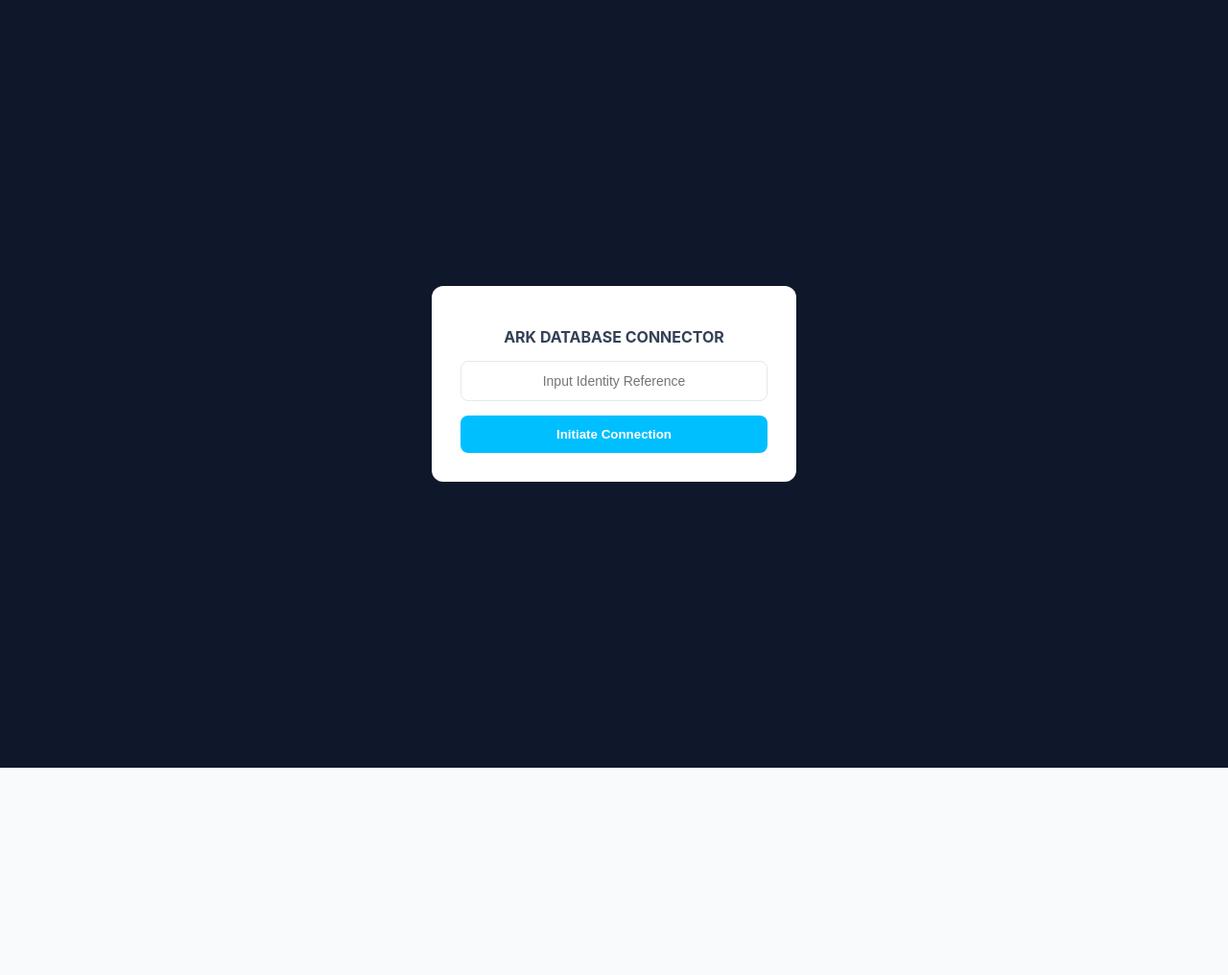
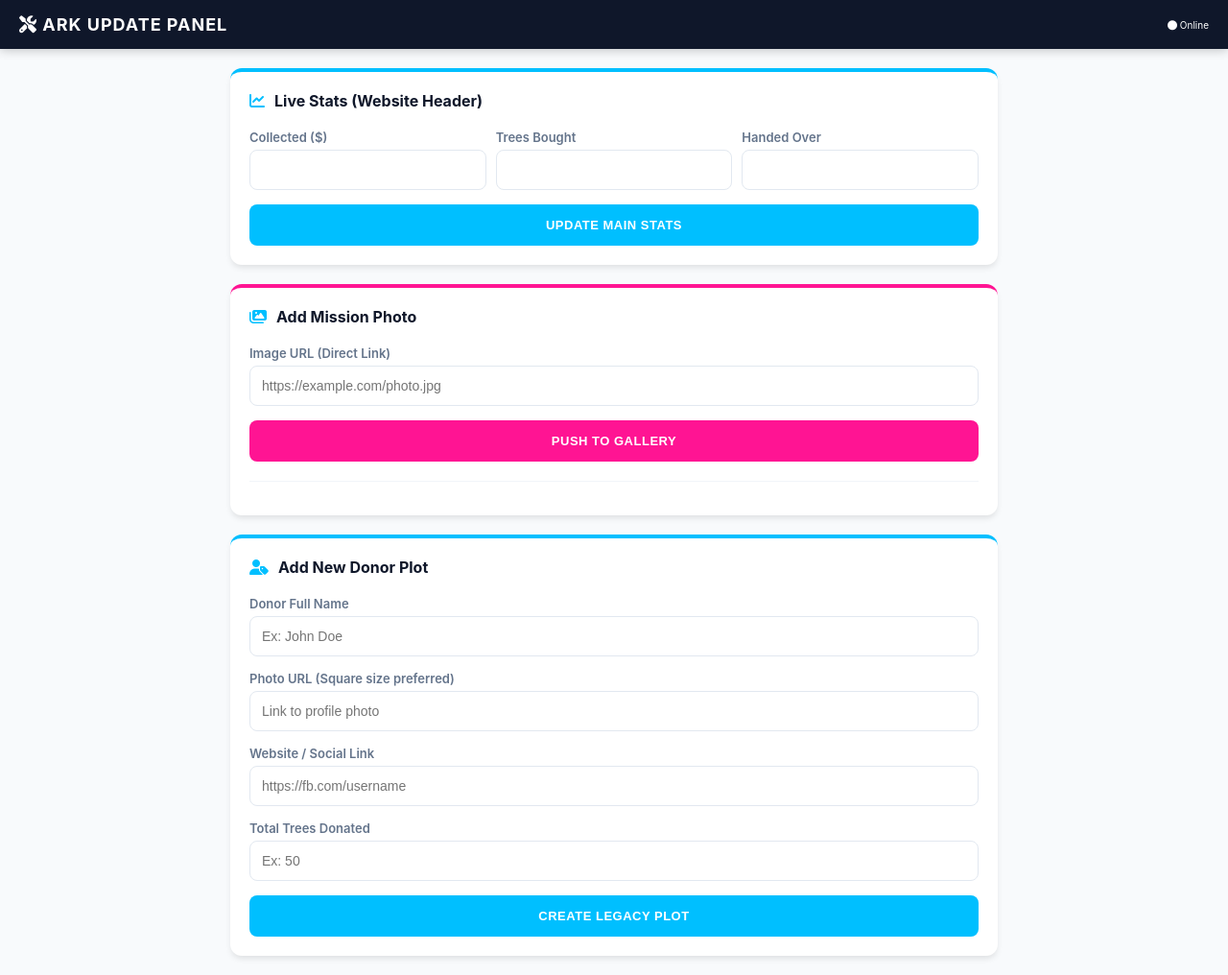
Before and after one commit to arkarchiveofficial/arkarchiveofficial.github.io, a plain HTML site: page manual_update.html in a window 1280 px wide. Shown: the whole page at 96% size. Before the commit the page ends 800 px from the top, so only its background shows below. Drawn offline with Linux system fonts and the light colour scheme; no server answers.

Commit message:
Update manual_update.html

```diff
--- a/manual_update.html
+++ b/manual_update.html
@@ -3,33 +3,21 @@
 <head>
     <meta charset="UTF-8">
     <meta name="viewport" content="width=device-width, initial-scale=1.0">
-    <title>ARK | Management</title>
-
+    <title>ARK | Manual Update Panel</title>
     <script src="https://www.gstatic.com/firebasejs/9.23.0/firebase-app-compat.js"></script>
     <script src="https://www.gstatic.com/firebasejs/9.23.0/firebase-database-compat.js"></script>
-
     <link rel="stylesheet" href="https://cdnjs.cloudflare.com/ajax/libs/font-awesome/6.5.1/css/all.min.css">
 
     <style>
         :root { --cyan: #00BFFF; --pink: #FF1493; --dark: #0f172a; --light: #f8fafc; }
         body { font-family: 'Inter', sans-serif; background: var(--light); margin: 0; padding: 0; color: #1e293b; }
 
-        #entry-gate {
-            position: fixed; top: 0; left: 0; width: 100%; height: 100%;
-            background: var(--dark); display: flex; justify-content: center; align-items: center; z-index: 1000;
-        }
-        .entry-box {
-            background: white; padding: 30px; border-radius: 12px; width: 320px; text-align: center;
-        }
-        .entry-box input { width: 100%; padding: 12px; margin-bottom: 15px; border: 1px solid #e2e8f0; border-radius: 8px; box-sizing: border-box; text-align: center; }
-        .entry-box button { background: var(--cyan); color: white; width: 100%; padding: 12px; border: none; border-radius: 8px; cursor: pointer; font-weight: bold; }
-
-        .nav { background: var(--dark); color: white; padding: 15px 20px; display: flex; justify-content: space-between; align-items: center; position: sticky; top: 0; z-index: 100; }
+        .nav { background: var(--dark); color: white; padding: 15px 20px; display: flex; justify-content: space-between; align-items: center; position: sticky; top: 0; z-index: 100; box-shadow: 0 2px 10px rgba(0,0,0,0.2); }
         .nav h2 { margin: 0; font-size: 18px; text-transform: uppercase; letter-spacing: 1px; }
 
         .container { max-width: 800px; margin: 20px auto; padding: 0 15px; }
 
-        .card { background: white; border-radius: 12px; padding: 20px; margin-bottom: 20px; box-shadow: 0 4px 6px rgba(0,0,0,0.1); border-top: 4px solid var(--cyan); }
+        .card { background: white; border-radius: 12px; padding: 20px; margin-bottom: 20px; box-shadow: 0 4px 6px -1px rgba(0,0,0,0.1); border-top: 4px solid var(--cyan); }
         .card.pink { border-top-color: var(--pink); }
 
         h3 { margin-top: 0; font-size: 16px; color: var(--dark); display: flex; align-items: center; gap: 10px; margin-bottom: 20px; }
@@ -37,65 +25,86 @@
 
         .input-group { margin-bottom: 15px; }
         label { display: block; font-size: 13px; font-weight: 600; margin-bottom: 5px; color: #64748b; }
-        input { width: 100%; padding: 12px; border: 1px solid #e2e8f0; border-radius: 8px; font-size: 14px; box-sizing: border-box; }
+        input { width: 100%; padding: 12px; border: 1px solid #e2e8f0; border-radius: 8px; font-size: 14px; box-sizing: border-box; transition: 0.3s; }
+        input:focus { outline: none; border-color: var(--cyan); box-shadow: 0 0 0 3px rgba(0,191,255,0.1); }
 
-        .btn { width: 100%; padding: 14px; border: none; border-radius: 8px; font-weight: 700; cursor: pointer; text-transform: uppercase; }
+        .btn { width: 100%; padding: 14px; border: none; border-radius: 8px; font-weight: 700; cursor: pointer; transition: 0.3s; text-transform: uppercase; font-size: 13px; letter-spacing: 0.5px; }
         .btn-update { background: var(--cyan); color: white; }
         .btn-add { background: var(--pink); color: white; }
+        .btn:active { transform: scale(0.98); }
 
         .data-list { margin-top: 20px; border-top: 1px solid #f1f5f9; padding-top: 15px; }
         .item { display: flex; justify-content: space-between; align-items: center; background: #f1f5f9; padding: 10px; border-radius: 6px; margin-bottom: 8px; font-size: 13px; }
-        .del-btn { color: #ef4444; cursor: pointer; }
-        .exit-btn { background: transparent; color: #94a3b8; border: 1px solid #334155; padding: 5px 10px; border-radius: 4px; font-size: 11px; cursor: pointer; }
+        .del-btn { color: #ef4444; cursor: pointer; padding: 5px; }
+
+        @media (max-width: 600px) {
+            .grid-inputs { grid-template-columns: 1fr; }
+        }
     </style>
 </head>
-
 <body>
 
-    <div id="entry-gate">
-        <div class="entry-box">
-            <h2 style="font-size: 16px; margin-bottom: 15px; color: #334155;">ARK DATABASE CONNECTOR</h2>
-            <input type="text" id="k-input" placeholder="Input Identity Reference" onkeypress="if(event.key === 'Enter') runVerify()">
-            <button onclick="runVerify()">Initiate Connection</button>
-        </div>
-    </div>
-
-    <div id="main-interface" style="display:none;">
     <div class="nav">
         <h2><i class="fas fa-tools"></i> ARK Update Panel</h2>
-            <button class="exit-btn" onclick="terminate()">Exit System</button>
+        <div id="db-status" style="font-size: 10px;"><i class="fas fa-circle"></i> Online</div>
     </div>
 
     <div class="container">
+
         <div class="card">
             <h3><i class="fas fa-chart-line"></i> Live Stats (Website Header)</h3>
             <div style="display: grid; grid-template-columns: 1fr 1fr 1fr; gap: 10px;">
-                    <div class="input-group"><label>Collected ($)</label><input type="number" id="s-coll"></div>
-                    <div class="input-group"><label>Trees Bought</label><input type="number" id="s-bought"></div>
-                    <div class="input-group"><label>Handed Over</label><input type="number" id="s-deliv"></div>
+                <div class="input-group">
+                    <label>Collected ($)</label>
+                    <input type="number" id="s-coll">
+                </div>
+                <div class="input-group">
+                    <label>Trees Bought</label>
+                    <input type="number" id="s-bought">
+                </div>
+                <div class="input-group">
+                    <label>Handed Over</label>
+                    <input type="number" id="s-deliv">
+                </div>
             </div>
             <button class="btn btn-update" onclick="saveStats()">Update Main Stats</button>
         </div>
 
         <div class="card pink">
             <h3><i class="fas fa-images"></i> Add Mission Photo</h3>
-                <div class="input-group"><label>Image URL (Direct Link)</label><input type="text" id="img-url"></div>
+            <div class="input-group">
+                <label>Image URL (Direct Link)</label>
+                <input type="text" id="img-url" placeholder="https://example.com/photo.jpg">
+            </div>
             <button class="btn btn-add" onclick="addPhoto()">Push to Gallery</button>
             <div id="gallery-preview" class="data-list"></div>
         </div>
 
         <div class="card">
             <h3><i class="fas fa-user-tag"></i> Add New Donor Plot</h3>
-                <div class="input-group"><label>Donor Full Name</label><input type="text" id="d-name"></div>
-                <div class="input-group"><label>Photo URL</label><input type="text" id="d-photo"></div>
-                <div class="input-group"><label>Website / Social Link</label><input type="text" id="d-link"></div>
-                <div class="input-group"><label>Total Trees Donated</label><input type="number" id="d-trees"></div>
+            <div class="input-group">
+                <label>Donor Full Name</label>
+                <input type="text" id="d-name" placeholder="Ex: John Doe">
+            </div>
+            <div class="input-group">
+                <label>Photo URL (Square size preferred)</label>
+                <input type="text" id="d-photo" placeholder="Link to profile photo">
+            </div>
+            <div class="input-group">
+                <label>Website / Social Link</label>
+                <input type="text" id="d-link" placeholder="https://fb.com/username">
+            </div>
+            <div class="input-group">
+                <label>Total Trees Donated</label>
+                <input type="number" id="d-trees" placeholder="Ex: 50">
+            </div>
             <button class="btn btn-update" onclick="addDonor()">Create Legacy Plot</button>
         </div>
-        </div>
+
     </div>
 
     <script>
+        // Firebase Config (একদম অক্ষত রাখা হয়েছে)
         const firebaseConfig = {
             apiKey: "AIzaSyCAdnfu2R82xbC7H85n_9mvQBE58X3TjbA",
             authDomain: "the-5k-elite-legacy.firebaseapp.com",
@@ -105,37 +114,10 @@
             messagingSenderId: "440824313752",
             appId: "1:440824313752:web:2c93344dcfe2ba0a4c5ded"
         };
-
         firebase.initializeApp(firebaseConfig);
         const db = firebase.database();
 
-        function runVerify() {
-            const val = document.getElementById('k-input').value;
-            const ref = "TTapBkTqrDnzHbWzek6wSBUTcJKFmR8Ws6";
-
-            if (val === ref) {
-                sessionStorage.setItem('ark_session_active', '1');
-                document.getElementById('entry-gate').style.display = 'none';
-                document.getElementById('main-interface').style.display = 'block';
-                loadData();
-            } else {
-                alert("Reference Code Invalid");
-                document.getElementById('k-input').value = '';
-            }
-        }
-
-        if(sessionStorage.getItem('ark_session_active') === '1') {
-            document.getElementById('entry-gate').style.display = 'none';
-            document.getElementById('main-interface').style.display = 'block';
-            window.onload = loadData;
-        }
-
-        function terminate() {
-            sessionStorage.removeItem('ark_session_active');
-            location.reload();
-        }
-
-        function loadData() {
+        // ১. স্ট্যাটাস লোড ও সেভ
         db.ref('stats').on('value', s => {
             const d = s.val() || {collected:0, bought:0, delivered:0};
             document.getElementById('s-coll').value = d.collected;
@@ -143,23 +125,15 @@
             document.getElementById('s-deliv').value = d.delivered;
         });
 
-            db.ref('gallery').on('value', s => {
-                const div = document.getElementById('gallery-preview');
-                div.innerHTML = '<strong>Data Stream:</strong><br>';
-                s.forEach(child => {
-                    div.innerHTML += `<div class="item"><span>${child.val().substring(0, 35)}...</span><i class="fas fa-trash del-btn" onclick="deleteItem('gallery/${child.key}')"></i></div>`;
-                });
-            });
+        function saveStats() {
+            db.ref('stats').set({
+                collected: parseInt(document.getElementById('s-coll').value),
+                bought: parseInt(document.getElementById('s-bought').value),
+                delivered: parseInt(document.getElementById('s-deliv').value)
+            }).then(() => alert("Stats Updated Successfully!"));
         }
 
-        function saveStats() {
-            db.ref('stats').set({
-                collected: parseInt(document.getElementById('s-coll').value) || 0,
-                bought: parseInt(document.getElementById('s-bought').value) || 0,
-                delivered: parseInt(document.getElementById('s-deliv').value) || 0
-            }).then(() => alert("Cloud Synced"));
-        }
-
+        // ২. গ্যালারি ইমেজ কন্ট্রোল
         function addPhoto() {
             const url = document.getElementById('img-url').value;
             if(url) {
@@ -168,24 +142,46 @@
             }
         }
 
+        db.ref('gallery').on('value', s => {
+            const div = document.getElementById('gallery-preview');
+            div.innerHTML = '<strong>Recent Gallery:</strong><br>';
+            s.forEach(child => {
+                div.innerHTML += `
+                    <div class="item">
+                        <span>${child.val().substring(0, 30)}...</span>
+                        <i class="fas fa-trash del-btn" onclick="deleteItem('gallery/${child.key}')"></i>
+                    </div>`;
+            });
+        });
+
+        // ৩. লেগ্যাসি আর্কাইভ (কাস্টমার প্লট)
         function addDonor() {
-            const donor = {
-                name: document.getElementById('d-name').value,
-                photo: document.getElementById('d-photo').value,
-                link: document.getElementById('d-link').value || "#",
-                trees: document.getElementById('d-trees').value || 0,
+            const name = document.getElementById('d-name').value;
+            const photo = document.getElementById('d-photo').value;
+            const link = document.getElementById('d-link').value;
+            const trees = document.getElementById('d-trees').value;
+
+            if(name && photo) {
+                db.ref('legacy_archive').push({
+                    name: name,
+                    photo: photo,
+                    link: link,
+                    trees: trees,
                     timestamp: Date.now()
-            };
-            if(donor.name && donor.photo) {
-                db.ref('legacy_archive').push(donor).then(() => {
-                    alert("Plot Registered");
-                    ['d-name', 'd-photo', 'd-link', 'd-trees'].forEach(id => document.getElementById(id).value = '');
+                }).then(() => {
+                    alert("Donor Added to Grid!");
+                    document.getElementById('d-name').value = '';
+                    document.getElementById('d-photo').value = '';
+                    document.getElementById('d-link').value = '';
+                    document.getElementById('d-trees').value = '';
                 });
+            } else {
+                alert("Please fill Name and Photo link.");
             }
         }
 
         function deleteItem(path) {
-            if(confirm("Confirm Removal?")) db.ref(path).remove();
+            if(confirm("Confirm Delete?")) db.ref(path).remove();
         }
     </script>
 </body>
```
Lines whose indentation alone changed are shown as unchanged.
